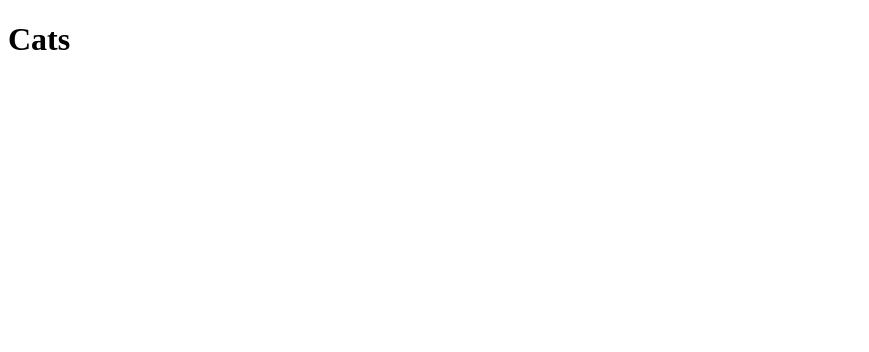
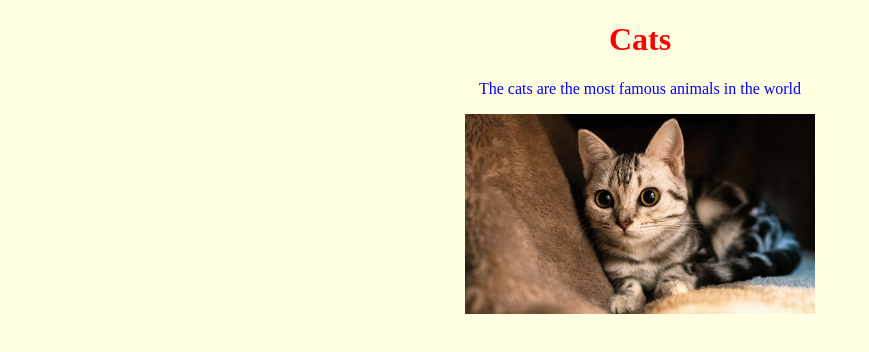
Before and after one commit to DariaDanyliuk/Cats, a plain HTML site: page index.html in a window 1280 px wide. Shown: the whole page, without its empty margins (0-869 px from the left). Drawn offline with Linux system fonts and the light colour scheme.

Commit message:
Basics added

```diff
--- /dev/null
+++ b/css/styles.css
@@ -0,0 +1,15 @@
+p {
+    color: blue;
+    text-align: center;
+}
+h1 {
+    color: red;
+    text-align: center;
+}
+body {
+    background-color: rgb(255, 255, 225);
+}
+img {
+    display: block;
+    margin: 0 auto;
+}
--- a/index.html
+++ b/index.html
@@ -4,9 +4,12 @@
     <meta charset="UTF-8">
     <meta http-equiv="X-UA-Compatible" content="IE=edge">
     <meta name="viewport" content="width=device-width, initial-scale=1.0">
+    <link rel="stylesheet" href="css/styles.css">
     <title>Document</title>
 </head>
 <body>
     <h1>Cats</h1>
+    <p>The cats are the most famous animals in the world</p>
+    <img src="images/cat.jpg" alt="" width="350px" height="200px">
 </body>
 </html>
```
Also changed, not shown: images/cat.jpg (added).
